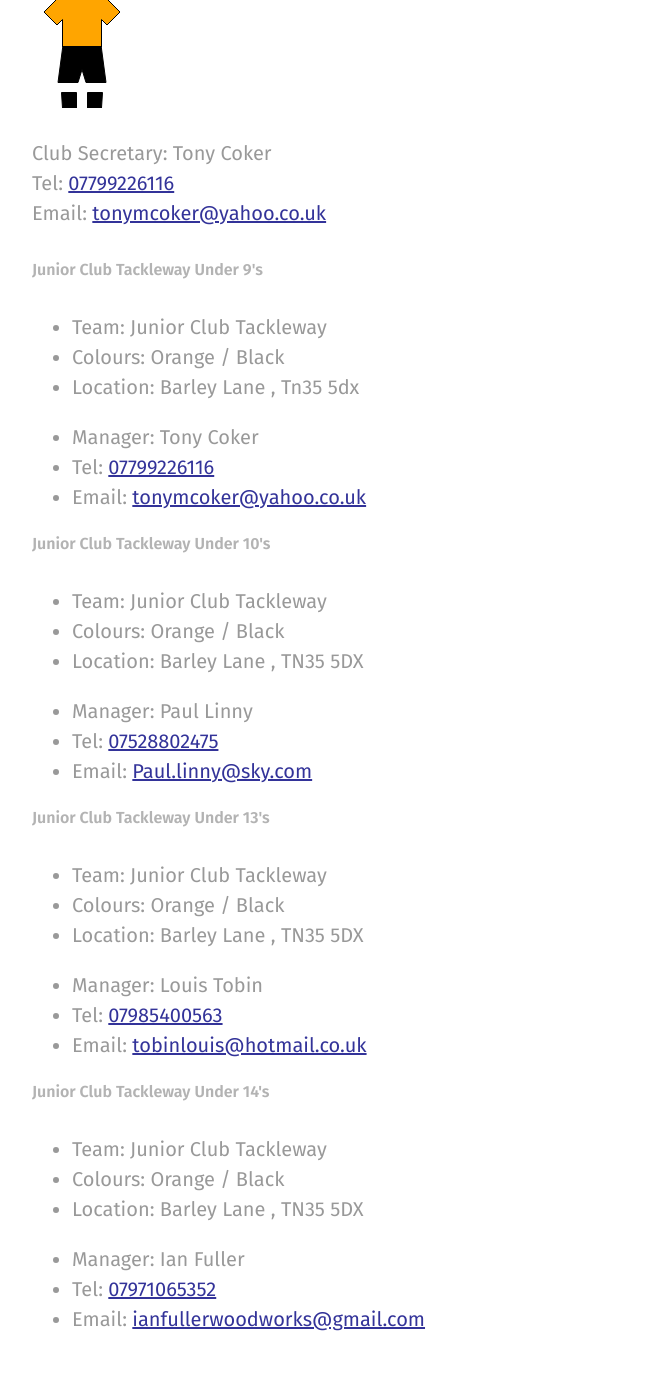
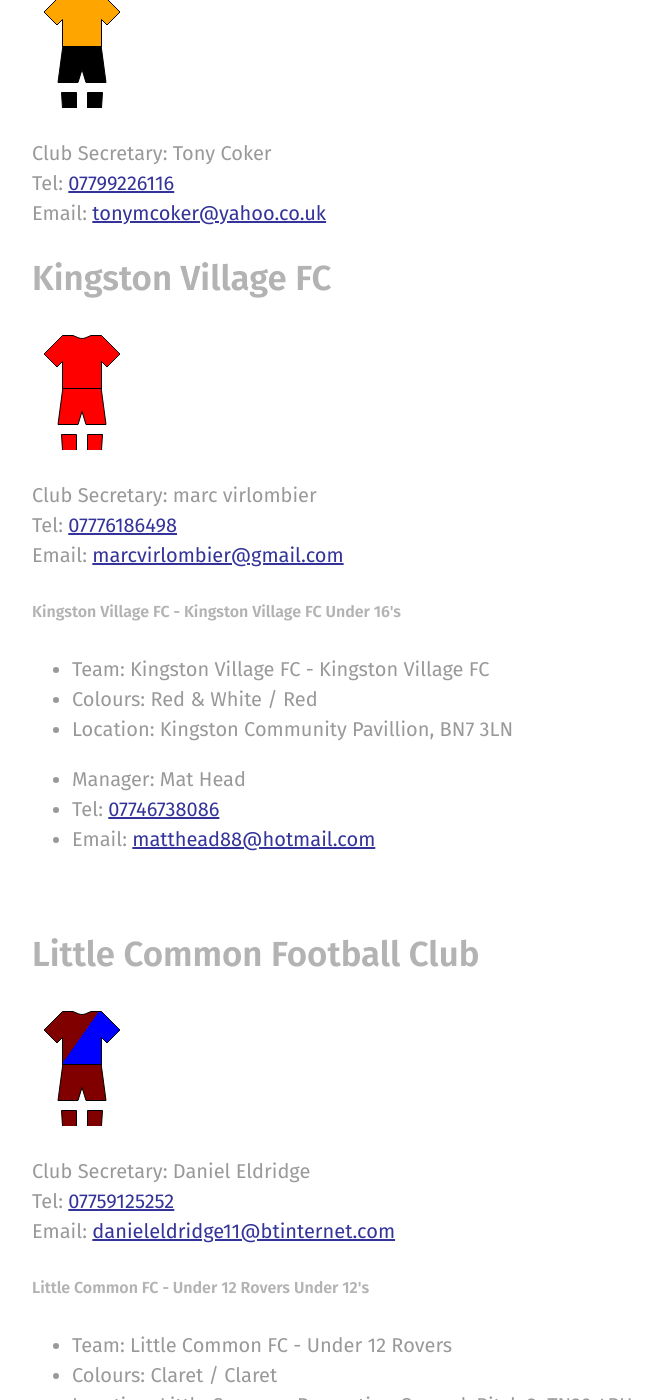
Before and after one commit to rotherleague/Rother, a Jekyll site: the page built from clubs.md, in a window 1280 px wide and 1400 px high, scrolled down 6972 px. Shown: the whole window, without its empty margins (48-710 px from the left). Built offline with Jekyll 4.4.1, drawn with Linux system fonts in a browser that asks for light colours; nearby versions of some CDN libraries.

Commit message:
Update junior_club_tackleway.html

```diff
--- a/_includes/clubs/junior_club_tackleway.html
+++ b/_includes/clubs/junior_club_tackleway.html
@@ -7,91 +7,3 @@
 <p>Club Secretary: Tony Coker<br>
   Tel: <a href="tel:07799226116">07799226116</a><br>
 Email: <a href="mailto:tonymcoker@yahoo.co.uk">tonymcoker@yahoo.co.uk</a></p>
-<div>
-  <div>
-    <div>
-      <h5>Junior Club Tackleway Under 9's</h5>
-    </div>
-    <ul>
-      <li>Team: Junior Club Tackleway</li>
-      <li>Colours: Orange / Black</li>
-      <li>Location: Barley Lane , Tn35 5dx</li>
-    </ul>
-    <ul>
-      <li>Manager: Tony Coker<br>
-      </li>
-      <li>Tel: <a href="tel:07799226116">07799226116</a><br>
-      </li>
-      <li>Email: <a href="mailto:tonymcoker@yahoo.co.uk">tonymcoker@yahoo.co.uk</a></li>
-    </ul>
-  </div>
-</div>
-<div>
-  <div>
-    <div>
-      <h5>Junior Club Tackleway Under 10's</h5>
-    </div>
-    <ul>
-      <li>Team: Junior Club Tackleway</li>
-      <li>Colours: Orange / Black</li>
-      <li>Location: Barley Lane , TN35 5DX</li>
-    </ul>
-    <ul>
-      <li>Manager: Paul Linny<br>
-      </li>
-      <li>Tel: <a href="tel:07528802475">07528802475</a><br>
-      </li>
-      <li>Email: <a href="mailto:Paul.linny@sky.com">Paul.linny@sky.com</a><br>
-      </li>
-    </ul>
-  </div>
-</div>
-
-
-
-<div>
-  <div>
-    <div>
-      <h5>Junior Club Tackleway Under 13's</h5>
-    </div>
-    <ul>
-      <li>Team: Junior Club Tackleway</li>
-      <li>Colours: Orange / Black</li>
-      <li>Location: Barley Lane , TN35 5DX</li>
-    </ul>
-    <ul>
-      <li>Manager: Louis Tobin<br>
-      </li>
-      <li>Tel: <a href="tel:07985400563">07985400563</a><br>
-      </li>
-      <li>Email: <a href="mailto:tobinlouis@hotmail.co.uk">tobinlouis@hotmail.co.uk</a><br>
-      </li>
-    </ul>
-  </div>
-</div>
-<div>
-  <div>
-    <div>
-      <h5>Junior Club Tackleway Under 14's</h5>
-    </div>
-    <ul>
-      <li>Team: Junior Club Tackleway</li>
-      <li>Colours: Orange / Black</li>
-      <li>Location: Barley Lane , TN35 5DX</li>
-    </ul>
-    <ul>
-      <li>Manager: Ian Fuller<br>
-      </li>
-      <li>Tel: <a href="tel:07971065352">07971065352</a><br>
-      </li>
-      <li>Email: <a href="mailto:ianfullerwoodworks@gmail.com">ianfullerwoodworks@gmail.com</a><br>
-      </li>
-    </ul>
-  </div>
-</div>
-
-
-
-
-
-<p>&nbsp;</p>
```
